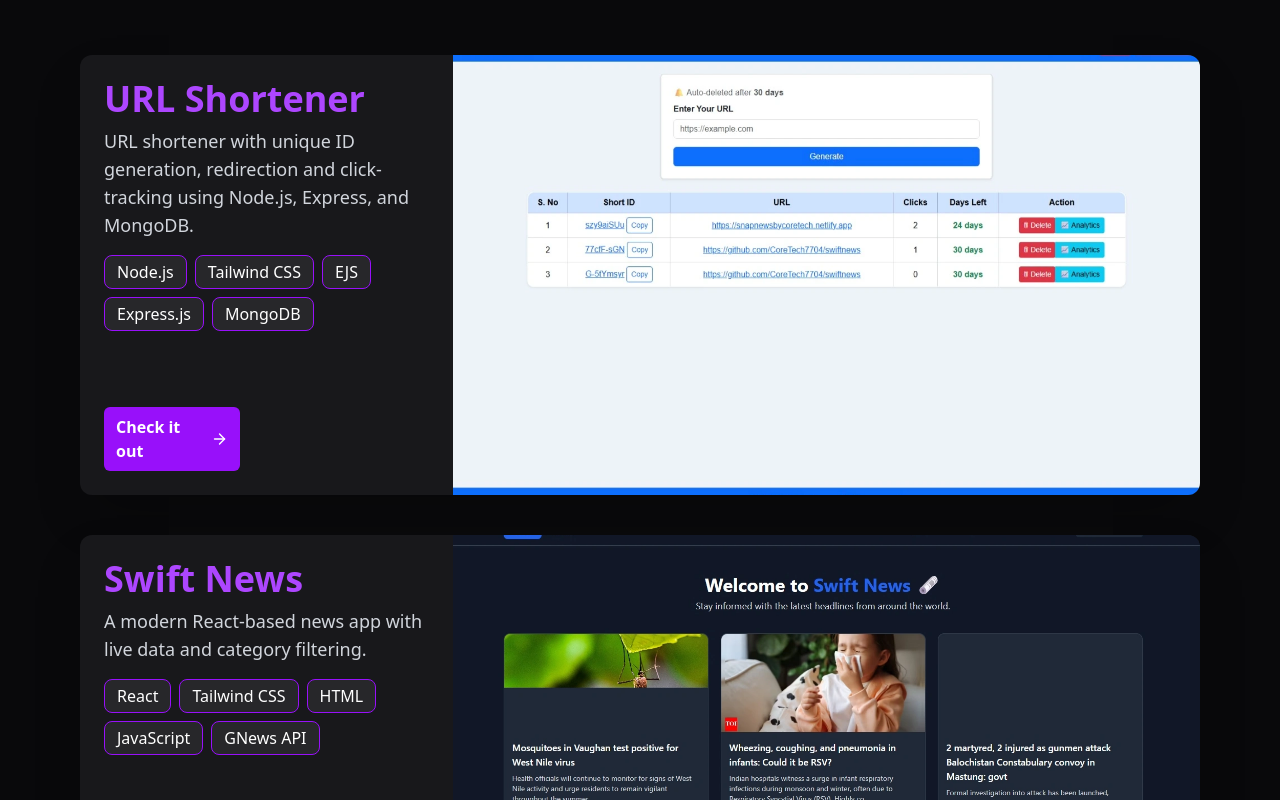
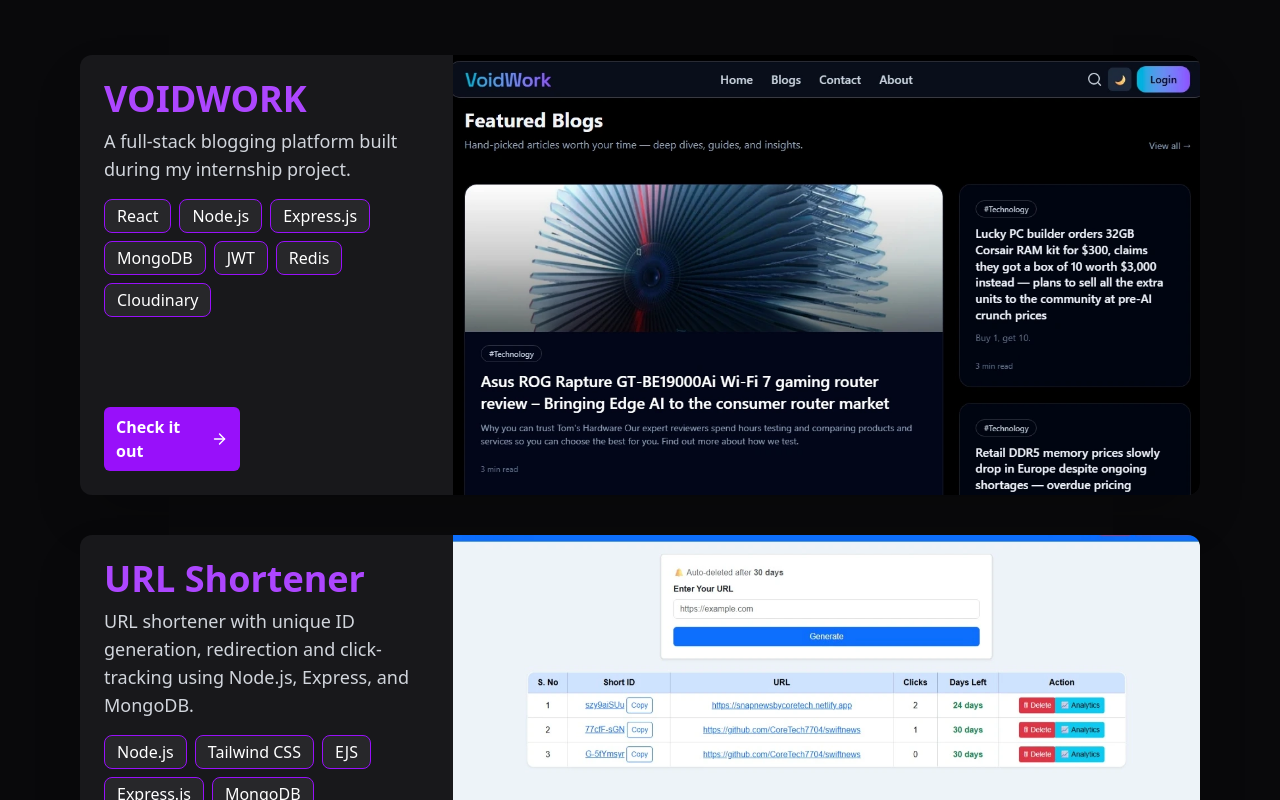
Before and after one commit to CoreTech7704/Portfoliosite, a React (Vite) app: page / in a window 1280 px wide. Shown: the part 1720-2520 px from the top of the page. Built offline with nearby package versions, Linux system fonts and the light colour scheme; no server answers.

Commit message:
Refactor code structure for improved readability and maintainability

```diff
--- a/src/components/Projects.jsx
+++ b/src/components/Projects.jsx
@@ -5,13 +5,34 @@
 import DESImage from "../assets/DES.webp";
 import PariAgencyImage from "../assets/Pariagency.webp";
 import URLShortenerImage from "../assets/URL-shortner.webp";
+import VoidWorkImage from "../assets/voidwork.webp";
 
 const ProjectCard = () => {
   const projects = [
-      {
+    {
       id: 1,
+      title: "VOIDWORK",
+      description:
+        "A full-stack blogging platform built during my internship project.",
+      techStack: [
+        "React",
+        "Node.js",
+        "Express.js",
+        "MongoDB",
+        "JWT",
+        "Redis",
+        "Cloudinary",
+      ],
+      url: "https://github.com/yourusername/voidwork",
+      image: VoidWorkImage,
+      goals:
+        "A scalable full-stack blogging platform featuring JWT authentication, role-based access control, blog CRUD operations, markdown content support, category filtering, search functionality, Redis caching, Cloudinary media uploads, user dashboards, and responsive UI design. Built as the major internship project to apply real-world frontend, backend, database, authentication, caching, and deployment concepts.",
+    },
+    {
+      id: 2,
       title: "URL Shortener",
-      description: "URL shortener with unique ID generation, redirection and click-tracking using Node.js, Express, and MongoDB.",
+      description:
+        "URL shortener with unique ID generation, redirection and click-tracking using Node.js, Express, and MongoDB.",
       techStack: ["Node.js", "Tailwind CSS", "EJS", "Express.js", "MongoDB"],
       url: "https://github.com/CoreTech7704/URL-Shortener",
       image: URLShortenerImage,
@@ -19,9 +40,10 @@
         "A full-stack URL shortening service built with Node.js and Express.js. It features unique ID generation, redirection, and click-tracking functionalities, all styled with Tailwind CSS and EJS templating, and uses MongoDB for data storage.",
     },
     {
-      id: 2,
+      id: 3,
       title: "Swift News",
-      description: "A modern React-based news app with live data and category filtering.",
+      description:
+        "A modern React-based news app with live data and category filtering.",
       techStack: ["React", "Tailwind CSS", "HTML", "JavaScript", "GNews API"],
       url: "https://github.com/CoreTech7704/swiftnews",
       image: SwiftNewsImage,
@@ -29,9 +51,10 @@
         "A dynamic and responsive news application built with React and Tailwind CSS. It fetches real-time headlines from GNews API and allows users to filter news by category with smooth transitions and a clean dark UI.",
     },
     {
-      id: 3,
+      id: 4,
       title: "Snap News",
-      description: "A Bootstrap-based news website featuring real-time API data and category-wise sorting.",
+      description:
+        "A Bootstrap-based news website featuring real-time API data and category-wise sorting.",
       techStack: ["React", "Bootstrap", "HTML", "JavaScript", "GNews API"],
       url: "https://github.com/CoreTech7704/newsapp",
       image: SnapNewsImage,
@@ -39,9 +62,10 @@
         "A lightweight news platform developed using React and Bootstrap. It integrates GNews API to fetch real-time news updates and features category-based filtering, laying the foundation for understanding API handling and responsive design.",
     },
     {
-      id: 4,
+      id: 5,
       title: "TextUtils",
-      description: "A simple React-based text editor with light/dark mode and text manipulation tools.",
+      description:
+        "A simple React-based text editor with light/dark mode and text manipulation tools.",
       techStack: ["React", "HTML", "JavaScript", "Tailwind CSS"],
       url: "https://github.com/CoreTech7704/TextUtils",
       image: TextUtilsImage,
@@ -49,9 +73,10 @@
         "A powerful text utility tool built with React for performing transformations like case conversion, word/character count, and copy/clear functions. Includes a toggleable light/dark mode and responsive design using Tailwind CSS.",
     },
     {
-      id: 5,
+      id: 6,
       title: "DES Algorithm Visualizer",
-      description: "A pure C language project that explains the DES encryption algorithm.",
+      description:
+        "A pure C language project that explains the DES encryption algorithm.",
       techStack: ["C"],
       url: "https://github.com/CoreTech7704/DES_Algorithem",
       image: DESImage,
@@ -59,9 +84,10 @@
         "A C-based simulation of the Data Encryption Standard (DES) algorithm, showcasing key scheduling, permutation tables, and block-level encryption steps ideal for understanding low-level cryptographic logic and bitwise operations.",
     },
     {
-      id: 6,
+      id: 7,
       title: "Pari Travel Agency",
-      description: "A basic responsive business website made for a real travel agency client.",
+      description:
+        "A basic responsive business website made for a real travel agency client.",
       techStack: ["HTML", "CSS", "JavaScript"],
       url: "https://github.com/CoreTech7704/Pari-Agency",
       image: PariAgencyImage,
@@ -92,7 +118,9 @@
                   <h3 className="text-4xl font-bold text-purple-500 mb-2">
                     {project.title}
                   </h3>
-                  <p className="text-lg text-gray-300 mb-4">{project.description}</p>
+                  <p className="text-lg text-gray-300 mb-4">
+                    {project.description}
+                  </p>
                   <div className="flex flex-wrap gap-2 mb-6">
                     {project.techStack.map((tech, i) => (
                       <span
@@ -129,7 +157,9 @@
                   <h4 className="text-3xl font-semibold text-purple-300 mb-2">
                     Description & Goals
                   </h4>
-                  <p className="text-gray-300 text-lg leading-relaxed">{project.goals}</p>
+                  <p className="text-gray-300 text-lg leading-relaxed">
+                    {project.goals}
+                  </p>
                 </div>
 
                 {/* Static Description - only for mobile */}
@@ -137,7 +167,9 @@
                   <h4 className="text-xl font-semibold text-purple-400 mb-2">
                     Description & Goals
                   </h4>
-                  <p className="text-gray-300 text-base leading-relaxed">{project.goals}</p>
+                  <p className="text-gray-300 text-base leading-relaxed">
+                    {project.goals}
+                  </p>
                 </div>
               </div>
             </div>
```
Also changed, not shown: src/assets/voidwork.webp (added).
